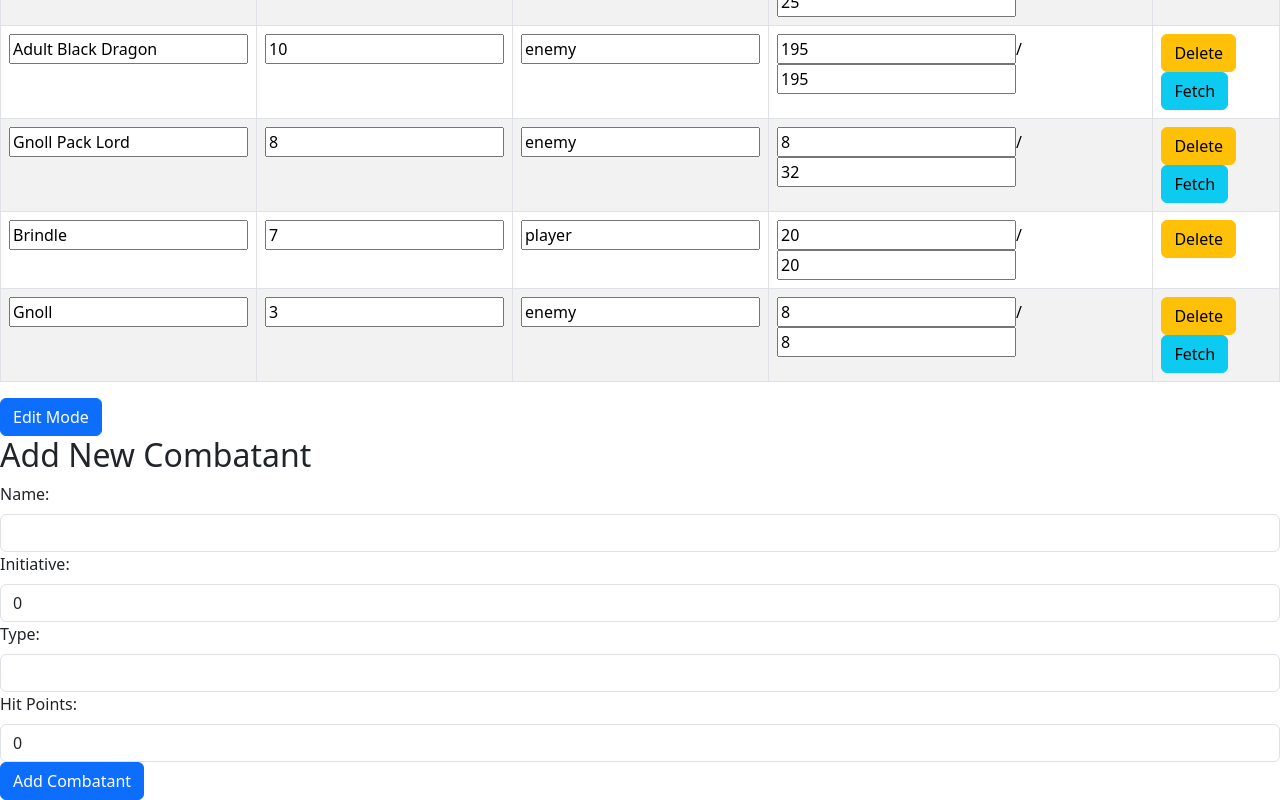
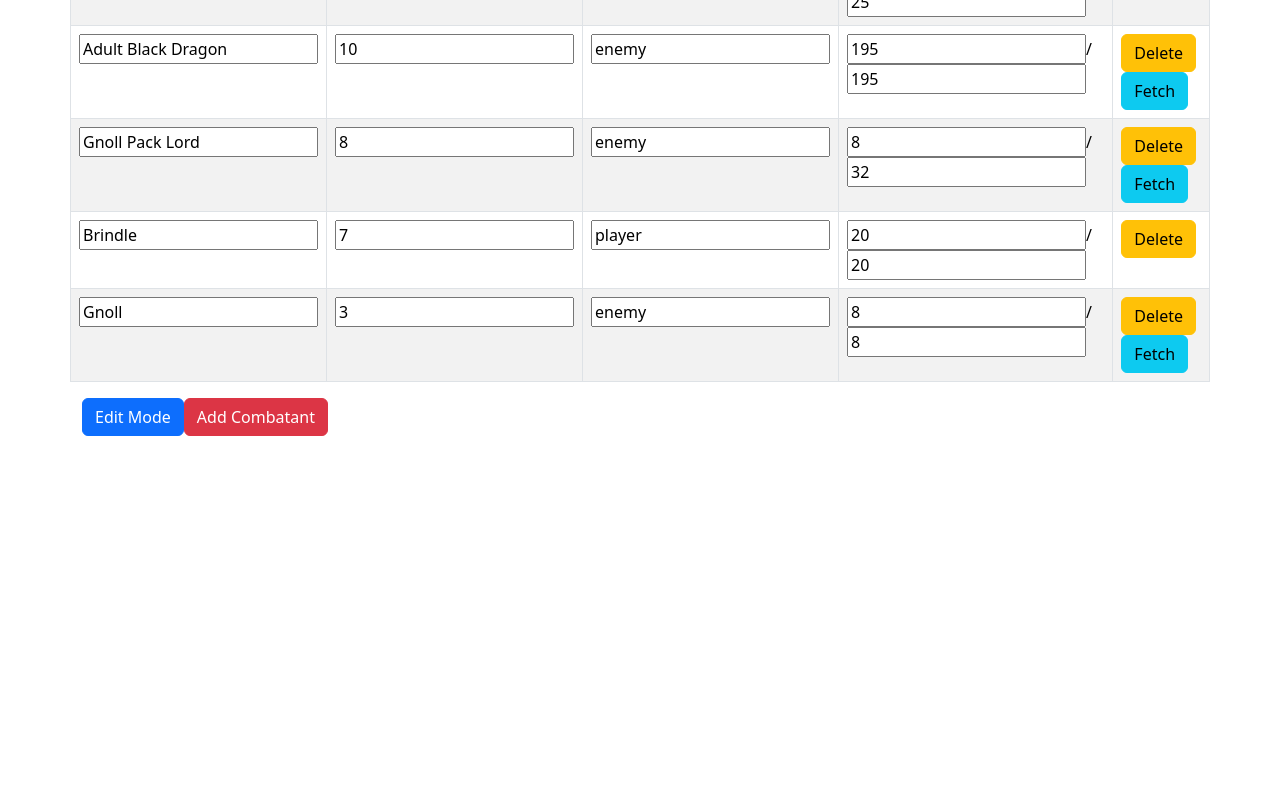
Before and after one commit to aikithoughts/encountertracker, a React (Create React App) app: page / in a window 1280 px wide. Shown: the part 473-1273 px from the top of the page. After the commit the page ends 909 px from the top, so only its background shows below. Built offline with nearby package versions, Linux system fonts and the light colour scheme.

Commit message:
Move AddCombatant to modal

```diff
--- a/src/AddCombatant.js
+++ b/src/AddCombatant.js
@@ -1,6 +1,5 @@
 import React, { useState } from 'react';
 import Form from 'react-bootstrap/Form';
-import Button from 'react-bootstrap/Button';
 
 export default function AddCombatant({ onSubmitForm }) {
   const [formData, setFormData] = useState({
@@ -71,7 +70,6 @@ export default function AddCombatant({ onSubmitForm }) {
           required
         />
       </Form.Group>
-        <Button variant="primary" type="submit">Add Combatant</Button>
     </Form>
   );
 }
--- a/src/EncounterTable.js
+++ b/src/EncounterTable.js
@@ -1,14 +1,19 @@
 import React, { useState } from 'react';
 import Table from 'react-bootstrap/Table';
 import Button from 'react-bootstrap/Button';
+import Container from 'react-bootstrap/Container';
+import Row from 'react-bootstrap/Row';
+import Col from 'react-bootstrap/Col';
+import Modal from 'react-bootstrap/Modal';
 import Combatant from './Combatant';
 import AddCombatant from './AddCombatant';
 import MonsterStatBlock from './MonsterStatBlock';
 
 
-export default function EncounterTable({ combatants }){
+export default function EncounterTable({ combatants }) {
   const [combatantState, setCombatantState] = useState(combatants || []);
   const [isEditMode, setIsEditMode] = useState(false);
+  const [showAddCombatant, setShowAddCombatant] = useState(false);
   const [selectedCombatantId, setSelectedCombatantId] = useState(null);
   const [enemyData, setEnemyData] = useState(null);
 
@@ -25,6 +30,11 @@ export default function EncounterTable({ combatants }){
   const handleToggleEditMode = () => {
     setIsEditMode(!isEditMode);
   };
+
+  const handleToggleShowAddCombatant = () => {
+    setShowAddCombatant(!showAddCombatant);
+  }
+
 
   const handleInputChange = (event, index, field) => {
     const { value } = event.target;
@@ -52,6 +62,7 @@ export default function EncounterTable({ combatants }){
     };
 
     setCombatantState((prevCombatants) => [...prevCombatants, newCombatant]);
+    setShowAddCombatant(!showAddCombatant);
   };
 
   const sortedCombatants = combatantState.slice().sort((a, b) => b.initiative - a.initiative);
@@ -70,7 +81,8 @@ export default function EncounterTable({ combatants }){
 
   ));
   return (
-      <div>
+    <Container>
+      <Row>
         <Table striped bordered hover>
           <thead>
             <tr>
@@ -85,14 +97,37 @@ export default function EncounterTable({ combatants }){
             {rows}
           </tbody>
         </Table>
+      </Row>
+      <Row className="justify-content-md-left">
+        <Col md="auto">
           <Button variant="primary" onClick={handleToggleEditMode}>
             {isEditMode ? "Save" : "Edit Mode"}
           </Button>
-        <div>
-          <h2>Add New Combatant</h2>
+          <Button variant="danger" onClick={handleToggleShowAddCombatant}>
+            Add Combatant
+          </Button>
+        </Col>
+      </Row>
+      <Modal show={showAddCombatant} onHide={handleToggleShowAddCombatant}>
+        <Modal.Header closeButton>
+          <Modal.Title>Add New Combatant</Modal.Title>
+        </Modal.Header>
+        <Modal.Body>
           <AddCombatant onSubmitForm={processFormData} />
-        </div>
-        {(enemyData !== null) ? <MonsterStatBlock monster={enemyData} onClearData={handleClearData}/> : ''}
-      </div>
+        </Modal.Body>
+        <Modal.Footer>
+          <Button variant="secondary" onClick={handleToggleShowAddCombatant}>
+            Close
+          </Button>
+          <Button variant="primary" type="submit" form="addCombatantForm">
+            Add Combatant
+          </Button>
+        </Modal.Footer>
+      </Modal>
+      <Row>
+
+        {(enemyData !== null) ? <MonsterStatBlock monster={enemyData} onClearData={handleClearData} /> : ''}
+      </Row>
+    </Container>
   )
 }
```
Lines whose indentation alone changed are shown as unchanged.
